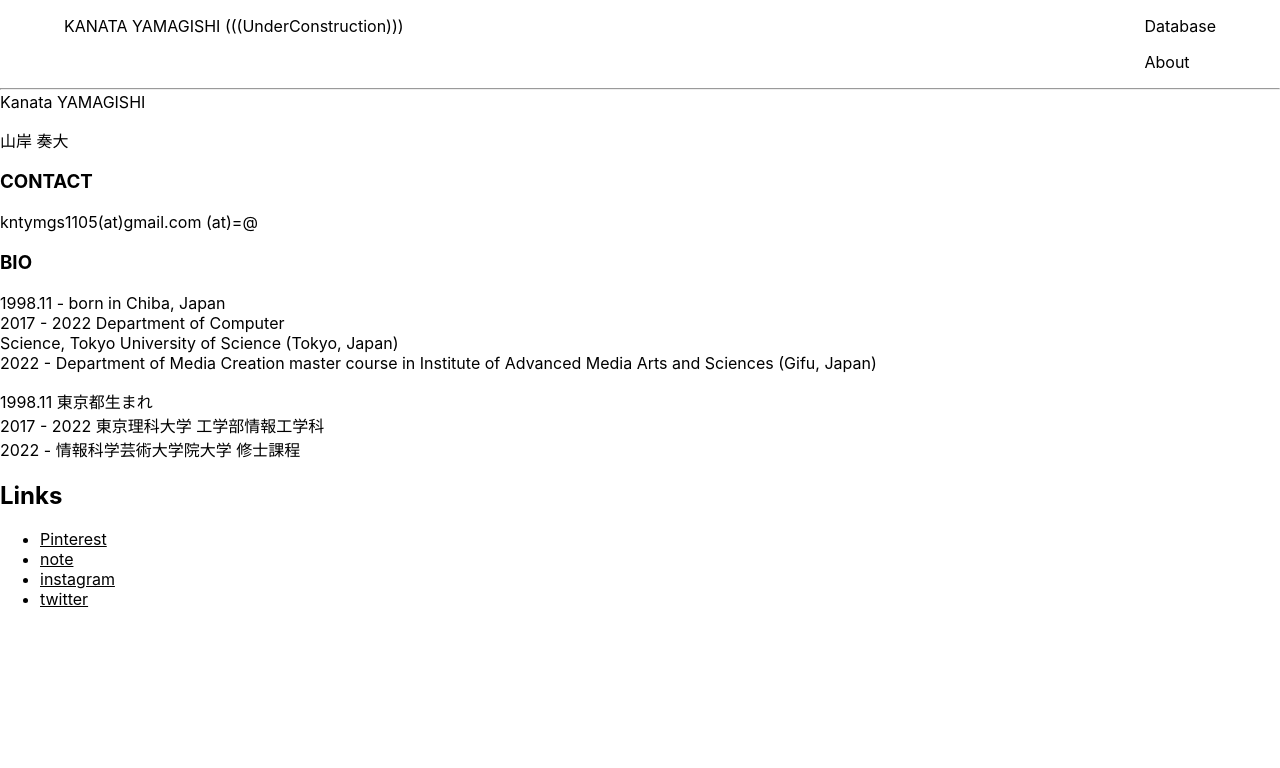
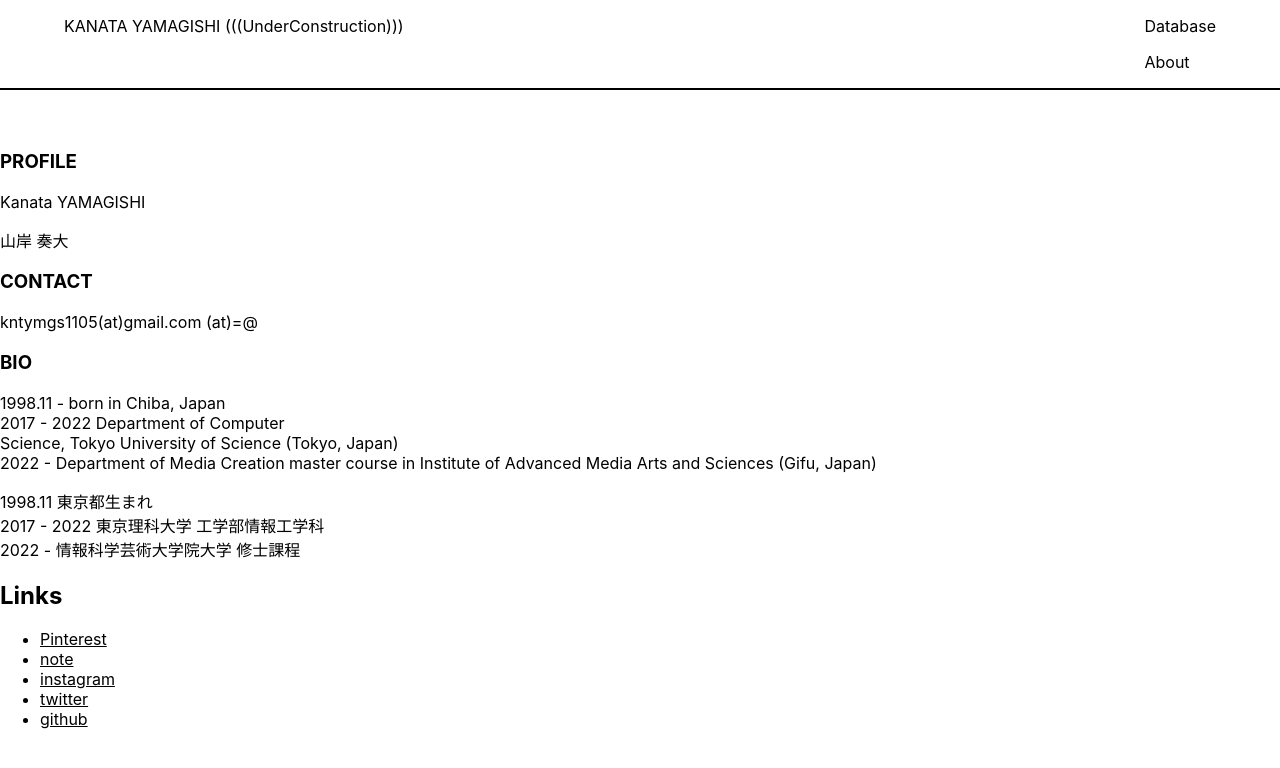
Before and after one commit to k1105/ymgsknt, a Next.js app: page /about in a window 1280 px wide. Shown: the top 768 px of the page. Built offline with nearby package versions, Linux system fonts and the light colour scheme.

Commit message:
aboutリンクを修正

```diff
--- a/components/header.tsx
+++ b/components/header.tsx
@@ -4,7 +4,7 @@ export const siteTitle = "Next.js Sample Website";
 
 export default function Header() {
   return (
-    <header style={{ marginBottom: "50px" }}>
+    <header style={{ marginBottom: "150px" }}>
       <div className="header-container">
         <div
           style={{
--- a/pages/about.tsx
+++ b/pages/about.tsx
@@ -45,6 +45,9 @@ const About: NextPage = () => {
         <li>
           <a href="https://twitter.com/ymgsknt">twitter</a>
         </li>
+        <li>
+          <a href="https://github.com/k1105">github</a>
+        </li>
       </ul>
     </div>
   );
--- a/sources/nxpc_vol55/index.mdx
+++ b/sources/nxpc_vol55/index.mdx
@@ -3,7 +3,7 @@ import img from "./img/odden.png";
 import TxtImage from "../../components/txtImage";
 
 export const metadata = {
-  title: "NxPC.Live vol.55 「Odden」メインビジュアル制作",
+  title: "NxPC.Live vol.55 「Odden」",
   date: "2020-07-03",
   kv: img,
   tag: "Work,GraphicDesign",
--- a/sources/nxpc_vol56/index.mdx
+++ b/sources/nxpc_vol56/index.mdx
@@ -4,8 +4,7 @@ import TxtImage from "../../components/txtImage";
 import img2 from "./img/odden.png";
 
 export const metadata = {
-  title:
-    "NxPC.Live vol.56 「屋台再開 あせだくつゆだく 暑い夏」メインビジュアル制作",
+  title: "NxPC.Live vol.56 「屋台再開 あせだくつゆだく 暑い夏」",
   date: "2020-07-03",
   kv: img,
   tag: "Work,GraphicDesign",
--- a/sources/nxpc_vol57/index.mdx
+++ b/sources/nxpc_vol57/index.mdx
@@ -3,7 +3,7 @@ import img from "./img/spinecho_kv_back.png";
 import TxtImage from "../../components/txtImage";
 
 export const metadata = {
-  title: "NxPC.Live vol.57 「SpinEcho」メインビジュアル制作",
+  title: "NxPC.Live vol.57 「SpinEcho」",
   date: "2020-07-03",
   kv: img,
   tag: "Work,GraphicDesign,WebDesign",
--- a/styles/globals.css
+++ b/styles/globals.css
@@ -19,6 +19,10 @@ a {
   box-sizing: border-box;
 }
 
+hr {
+  border: 0.5px solid black;
+}
+
 @media (prefers-color-scheme: dark) {
   html {
     color-scheme: dark;
@@ -27,4 +31,7 @@ a {
     color: white;
     background: black;
   }
+  hr {
+    border: 0.5px solid white;
+  }
 }
```
